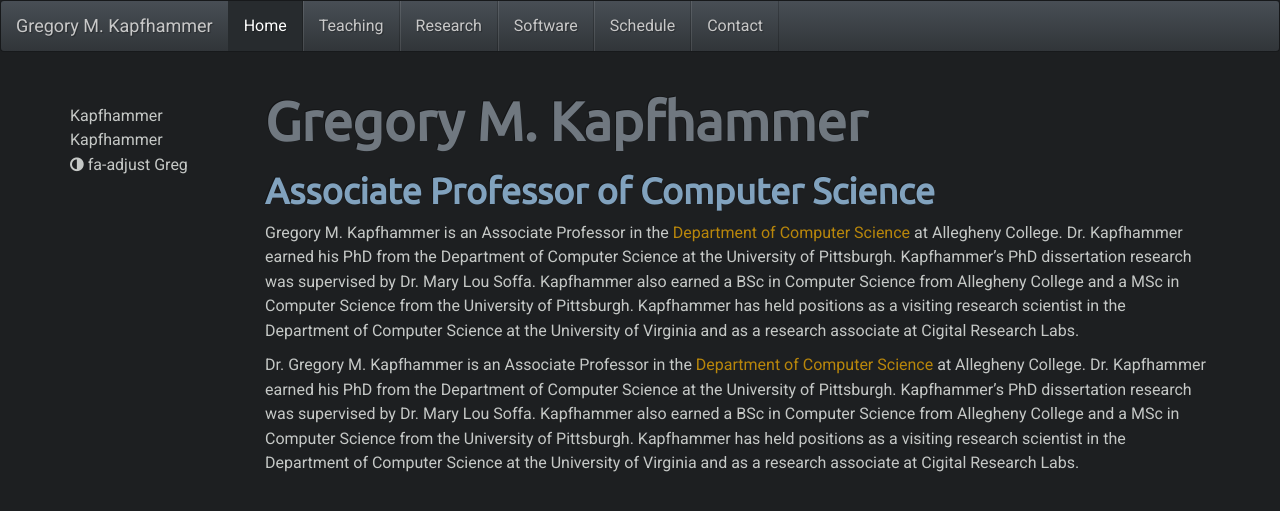
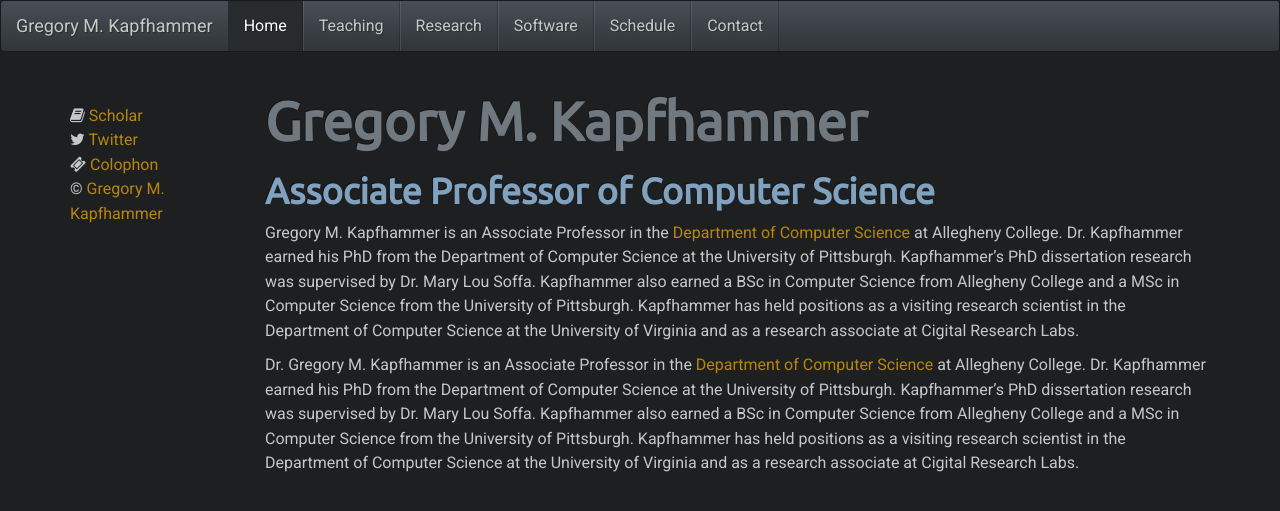
Before and after one commit to geerc/www, a Jekyll site: the page built from gkapfham/index.md, in a window 1280 px wide. Shown: the top 511 px of the page. Built offline with Jekyll 4.4.1, drawn with Linux system fonts in a browser that asks for light colours; nearby versions of some CDN libraries; some web fonts are replaced; Markdown is read by kramdown in place of the engine named in the settings; comment, search, counter and statistics services are not loaded.

Commit message:
Adding in a reasonable navigation bar on the left hand side.

```diff
--- a/gkapfham/_layouts/defaults.html
+++ b/gkapfham/_layouts/defaults.html
@@ -2,7 +2,7 @@
 <html lang="en">
   <head>
     <meta charset="utf-8">
-    <title>{{ site.name }}</title>
+    <title>{{ page.title }}</title>
     <meta name="viewport" content="width=device-width, initial-scale=1.0">
     <meta name="description" content="{{ site.description }}">
 
@@ -51,9 +51,10 @@ ript>
       <div class="container">
           <div class="row">
               <div class="col-md-2 visible-md visible-lg pushdown-vertical">
-                  Kapfhammer <br>
-                  Kapfhammer <br>
-                  <i class="fa fa-adjust"></i> fa-adjust Greg
+                  <i class="fa fa-book"></i> <a class="navigate" href = "http://scholar.google.com/citations?user=g0eDPjYAAAAJ">Scholar</a> <br>
+                  <i class="fa fa-twitter"></i> <a class="navigate" href = "https://twitter.com/GregKapfhammer">Twitter</a> <br>
+                  <i class="fa fa-ticket"></i> <a class="navigate" href = "colophon/">Colophon</a> <br>
+                  &copy; <a class="navigate" href="http://www.cs.allegheny.edu/~gkapfham/">Gregory M. Kapfhammer</a>
               </div>
               <div class="col-md-10">
                   {{ content }}
@@ -82,7 +83,7 @@ ript>
     <!--         <div class="row"> -->
     <!--             <div class="col&#45;md&#45;4"> -->
     <!--                 <ul class="fa&#45;ul"> -->
-    <!--                     <li >&#38;copy; <a href="http://www.cs.allegheny.edu/~gkapfham/">Gregory M. Kapfhammer 2000&#45;2014</a></li> -->
+                        <!-- <li >&#38;copy; <a href="http://www.cs.allegheny.edu/~gkapfham/">Gregory M. Kapfhammer 2000&#45;2014</a></li> -->
     <!--                     <li><i class="fa fa&#45;twitter"></i> <a href="https://twitter.com/GregKapfhammer">@GregKapfhammer</a></li> -->
     <!--                 </div> -->
     <!--                 <div class="col&#45;md&#45;2"> -->
```
